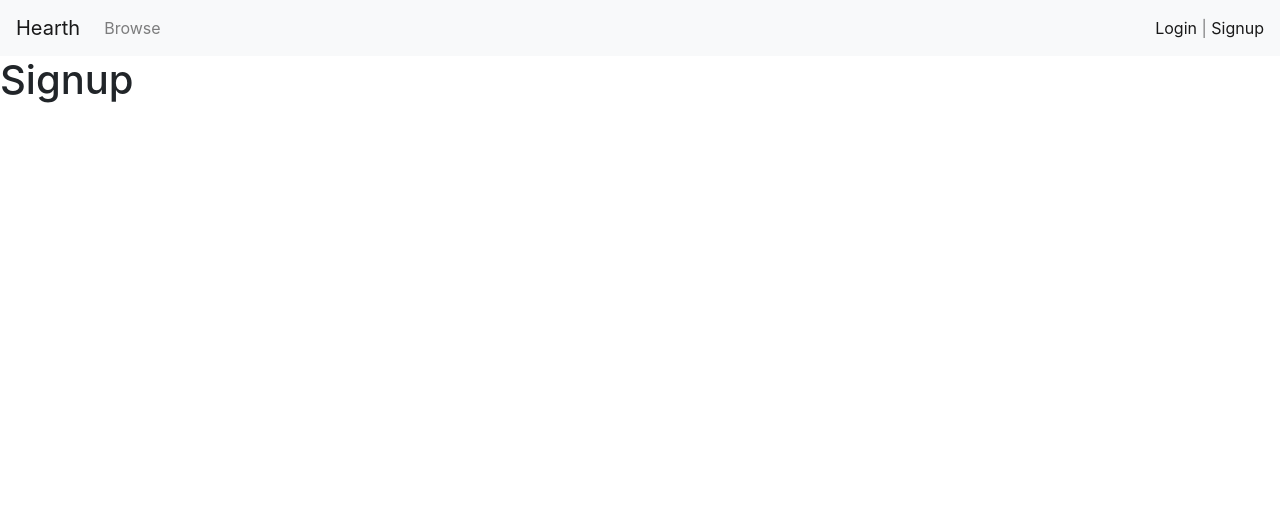
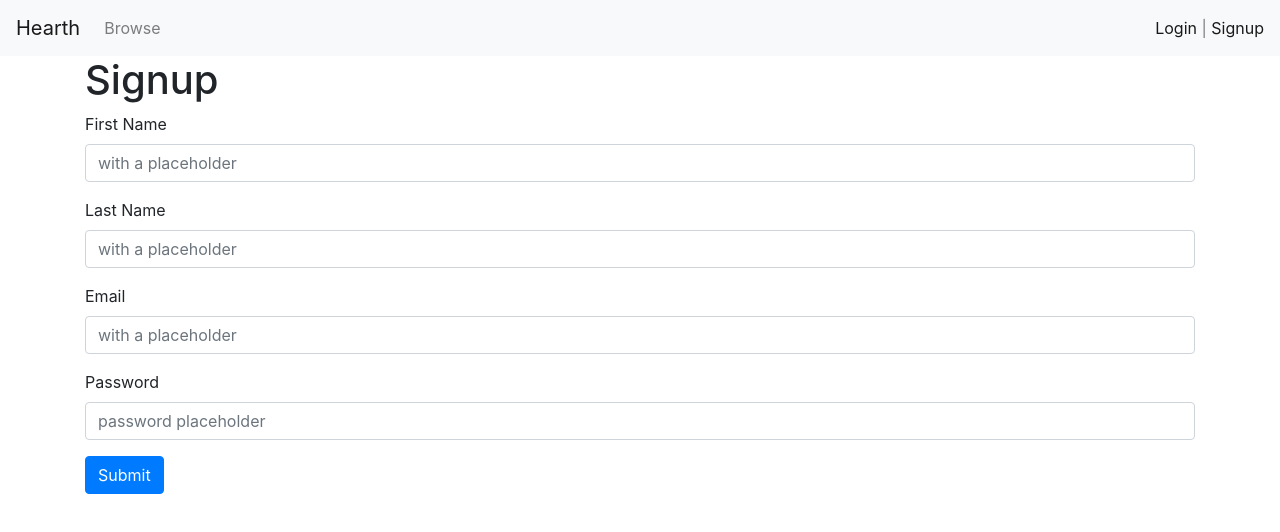
Before and after one commit to Dengelberger/Hearth, a React (Create React App) app: page /signup in a window 1280 px wide. Shown: the top 532 px of the page. Built offline with nearby package versions, Linux system fonts and the light colour scheme.

Commit message:
Login and Sign up ready

```diff
--- a/src/App.js
+++ b/src/App.js
@@ -1,6 +1,7 @@
 import React from "react";
 import { BrowserRouter, Route, Switch } from "react-router-dom"
 import Login from "./pages/Login";
+import Search from "./pages/Browse";
 import Signup from "./pages/Signup";
 import Welcome from "./pages/Welcome";
 
@@ -13,6 +14,9 @@ function App() {
       <Route path="/signup">
         <Signup />
       </Route>
+      <Route path="/browse">
+        <Search />
+      </Route>
       <Route path="/">
         <Welcome />
       </Route>
--- a/src/components/Navigation/Navigation.js
+++ b/src/components/Navigation/Navigation.js
@@ -30,7 +30,7 @@ const Navigation = (props) => {
         <Collapse isOpen={isOpen} navbar>
           <Nav className="mr-auto" navbar>
             <NavItem>
-              <NavLink href="/search/">Browse</NavLink>
+              <NavLink href="/browse/">Browse</NavLink>
             </NavItem>
           </Nav>
           {isLoggedIn ?
--- /dev/null
+++ b/src/pages/Browse.js
@@ -0,0 +1,34 @@
+import React, {useState} from "react";
+import { Container, Form, FormGroup, Input, Label } from "reactstrap";
+import Navigation from "../components/Navigation"
+
+function Browse() {
+
+    const [search, setSearch] = useState("");
+
+    const handleSearch = (event) => {
+        event.preventDefault();
+        console.log(event.target.querySelector('input').value)
+    }
+
+
+
+    return <>
+        <Navigation />
+        <Container>
+            <h1>Search</h1>
+            <Form onSubmit={handleSearch}>
+                <Label for="exampleSearch">Search</Label>
+                <Input
+                    type="text"
+                    name="search"
+                    id="searchInput"
+                    placeholder="search placeholder"
+                />
+            </Form>
+
+        </Container>
+    </>;
+}
+
+export default Browse;
--- a/src/pages/Login.js
+++ b/src/pages/Login.js
@@ -1,10 +1,24 @@
 import React from "react";
+import { Button, Form, FormGroup, Label, Input, Container } from 'reactstrap';
 import Navigation from "../components/Navigation"
 
 function Login() {
     return <>
         <Navigation />
-        <h1>LOGIN</h1>
+        <Container>
+            <h1>LOGIN</h1>
+            <Form>
+                <FormGroup>
+                    <Label for="exampleEmail">Email</Label>
+                    <Input type="email" name="email" id="exampleEmail" placeholder="with a placeholder" />
+                </FormGroup>
+                <FormGroup>
+                    <Label for="examplePassword">Password</Label>
+                    <Input type="password" name="password" id="examplePassword" placeholder="password placeholder" />
+                </FormGroup>
+                <Button>Submit</Button>
+            </Form>
+        </Container>
     </>;
 }
 
--- a/src/pages/Signup.js
+++ b/src/pages/Signup.js
@@ -1,10 +1,32 @@
 import React from "react";
+import { Container, Button, Form, FormGroup, Label, Input } from 'reactstrap';
 import Navigation from "../components/Navigation"
 
 function Signup() {
     return <>
         <Navigation />
-        <h1>Signup</h1>
+        <Container>
+            <h1>Signup</h1>
+            <Form>
+                <FormGroup>
+                    <Label for="firstNameInput">First Name</Label>
+                    <Input type="firstName" name="firstName" id="firstNameInput" placeholder="with a placeholder" />
+                </FormGroup>
+                <FormGroup>
+                    <Label for="lastNameInput">Last Name</Label>
+                    <Input type="lastName" name="lastName" id="lastNameInput" placeholder="with a placeholder" />
+                </FormGroup>
+                <FormGroup>
+                    <Label for="emailInput">Email</Label>
+                    <Input type="email" name="email" id="emailInput" placeholder="with a placeholder" />
+                </FormGroup>
+                <FormGroup>
+                    <Label for="passwordInput">Password</Label>
+                    <Input type="password" name="password" id="passwordInput" placeholder="password placeholder" />
+                </FormGroup>
+                <Button color="primary">Submit</Button>
+            </Form>
+        </Container>
     </>;
 }
 
```
